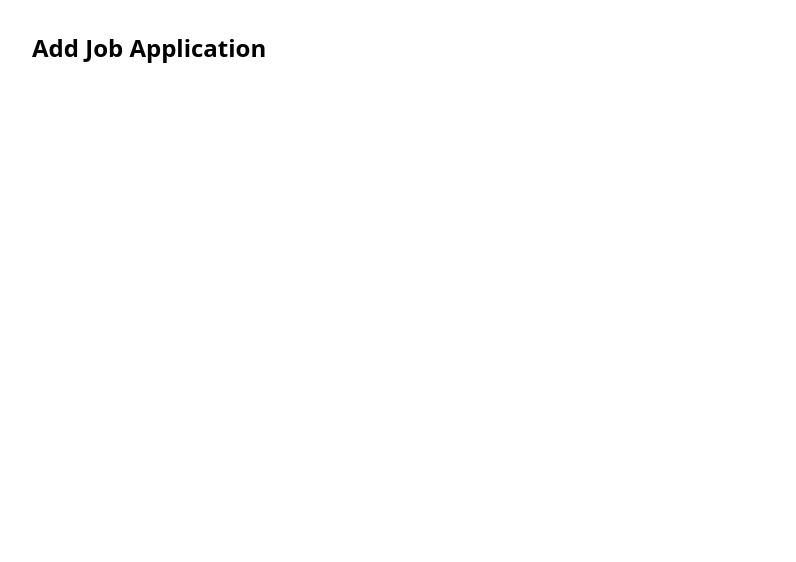
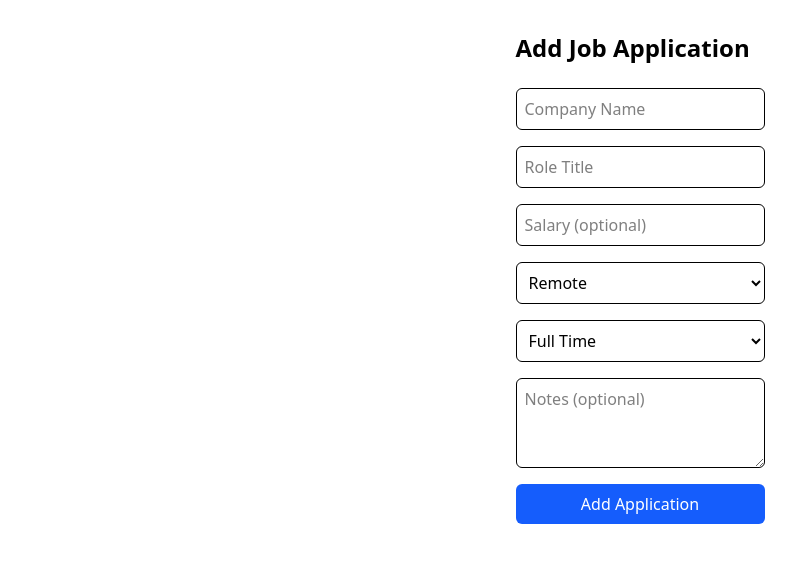
Before and after one commit to prathiusharun/job-tracker, a Next.js app: page /dashboard/new in a window 1280 px wide. Shown: the top 562 px of the page, without its empty margins (0-796 px from the left). Built offline with nearby package versions, Linux system fonts and the light colour scheme; no server answers.

Commit message:
add job application form and dashboard list

```diff
--- /dev/null
+++ b/src/app/actions/jobs.ts
@@ -0,0 +1,35 @@
+"use server"
+
+import { db } from "@/lib/db"
+import { auth } from "@/auth"
+import { redirect } from "next/navigation"
+
+export async function createJobApplication(formData: FormData) {
+  const session = await auth()
+
+  if (!session?.user?.id) {
+    redirect("/login")
+  }
+
+  const companyName = formData.get("companyName") as string
+  const roleTitle = formData.get("roleTitle") as string
+  const salary = formData.get("salary") as string
+  const locationType = formData.get("locationType") as string
+  const employmentType = formData.get("employmentType") as string
+  const notes = formData.get("notes") as string
+
+  await db.jobApplication.create({
+    data: {
+      userId: session.user.id,
+      companyName,
+      roleTitle,
+      salary,
+      locationType,
+      employmentType,
+      notes,
+      status: "applied",
+    },
+  })
+
+  redirect("/dashboard")
+}
--- a/src/app/dashboard/new/page.tsx
+++ b/src/app/dashboard/new/page.tsx
@@ -1,7 +1,52 @@
+import { createJobApplication } from "@/app/actions/jobs"
+
 export default function NewApplicationPage() {
   return (
-    <div className="p-8">
-      <h1 className="text-2xl font-bold">Add Job Application</h1>
+    <div className="max-w-2xl mx-auto p-8">
+      <h1 className="text-2xl font-bold mb-6">Add Job Application</h1>
+      <form action={createJobApplication} className="flex flex-col gap-4">
+        <input
+          type="text"
+          name="companyName"
+          placeholder="Company Name"
+          required
+          className="border rounded-md p-2"
+        />
+        <input
+          type="text"
+          name="roleTitle"
+          placeholder="Role Title"
+          required
+          className="border rounded-md p-2"
+        />
+        <input
+          type="text"
+          name="salary"
+          placeholder="Salary (optional)"
+          className="border rounded-md p-2"
+        />
+        <select name="locationType" className="border rounded-md p-2">
+          <option value="remote">Remote</option>
+          <option value="onsite">Onsite</option>
+          <option value="hybrid">Hybrid</option>
+        </select>
+        <select name="employmentType" className="border rounded-md p-2">
+          <option value="full-time">Full Time</option>
+          <option value="contract">Contract</option>
+        </select>
+        <textarea
+          name="notes"
+          placeholder="Notes (optional)"
+          className="border rounded-md p-2"
+          rows={3}
+        />
+        <button
+          type="submit"
+          className="bg-blue-600 text-white px-6 py-2 rounded-md hover:bg-blue-700"
+        >
+          Add Application
+        </button>
+      </form>
     </div>
   )
 }
--- a/src/app/dashboard/page.tsx
+++ b/src/app/dashboard/page.tsx
@@ -1,8 +1,50 @@
-export default function DashboardPage() {
+import { db } from "@/lib/db"
+import { auth } from "@/auth"
+import Link from "next/link"
+
+export default async function DashboardPage() {
+  const session = await auth()
+
+  const applications = await db.jobApplication.findMany({
+    where: { userId: session?.user?.id as string },
+    orderBy: { createdAt: "desc" },
+  })
+
   return (
-    <div className="p-8">
-      <h1 className="text-2xl font-bold">Dashboard</h1>
-      <p className="text-gray-500">Welcome to your job tracker</p>
+    <div className="max-w-4xl mx-auto p-8">
+      <div className="flex justify-between items-center mb-6">
+        <h1 className="text-2xl font-bold">My Applications</h1>
+        <Link
+          href="/dashboard/new"
+          className="bg-blue-600 text-white px-4 py-2 rounded-md hover:bg-blue-700"
+        >
+          Add Application
+        </Link>
+      </div>
+
+      {applications.length === 0 ? (
+        <p className="text-gray-500">No applications yet. Add one!</p>
+      ) : (
+        <div className="flex flex-col gap-4">
+          {applications.map((app) => (
+            <div key={app.id} className="border rounded-md p-4">
+              <h2 className="font-bold">{app.companyName}</h2>
+              <p className="text-gray-600">{app.roleTitle}</p>
+              <div className="flex gap-2 mt-2">
+                <span className="text-sm bg-gray-100 px-2 py-1 rounded">
+                  {app.status}
+                </span>
+                <span className="text-sm bg-gray-100 px-2 py-1 rounded">
+                  {app.locationType}
+                </span>
+                <span className="text-sm bg-gray-100 px-2 py-1 rounded">
+                  {app.employmentType}
+                </span>
+              </div>
+            </div>
+          ))}
+        </div>
+      )}
     </div>
   )
 }
```
